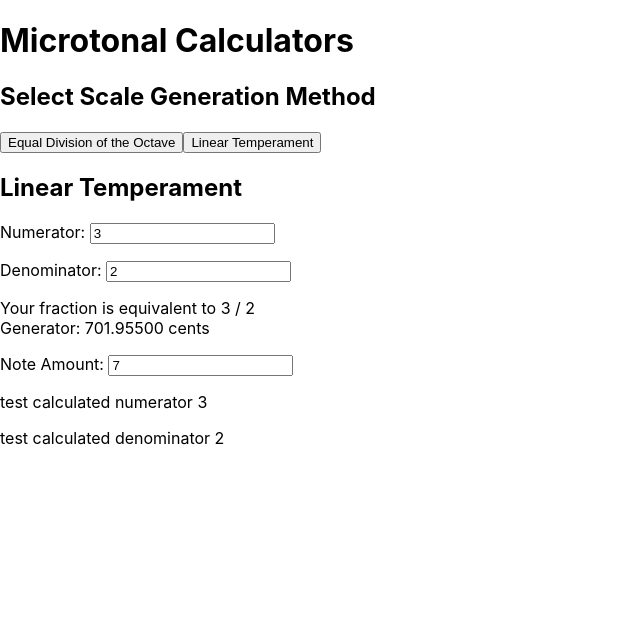
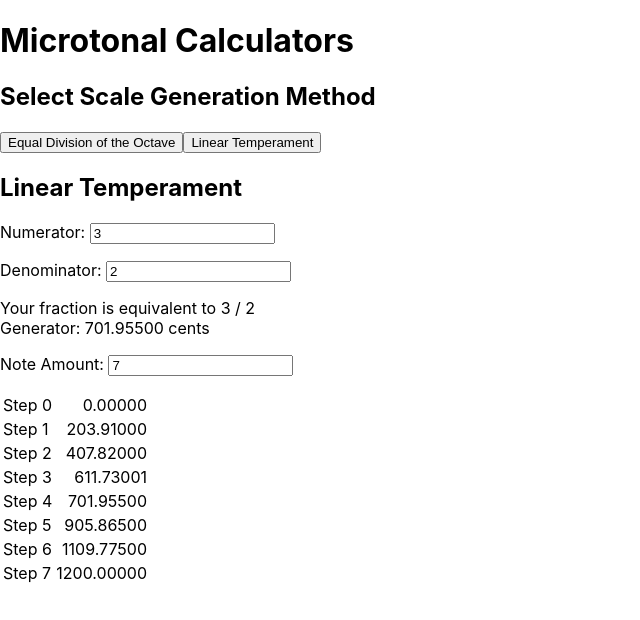
Before and after one commit to zzork/color-horizons-review-temp, a React (Create React App) app: page / in a window 1280 px wide. Both pictures are taken after a click on the button "Linear Temperament". Shown: the top 620 px of the page, without its empty margins (0-640 px from the left). Built offline with nearby package versions, Linux system fonts and the light colour scheme.

Commit message:
got basics of lt working

```diff
--- a/src/components/CalcEDOReadout.js
+++ b/src/components/CalcEDOReadout.js
@@ -1,4 +1,22 @@
 export const CalcEDOReadout = ({edo}) => {
+
+    if (edo === "") {
+        return <p>Enter an EDO</p>
+    }
+
+    if (edo === "0") {
+        return (
+        <div>
+        <h3>0 EDO</h3>
+        <p>John Cage? Is that you?</p>
+        </div>
+        )
+    }
+
+    if (edo < 0) {
+        return <p>EDO Value Must Be Greater than 0</p>
+    }
+
     const stepSize = 1200 / edo;
     let stepValuesList = [];
     for (let i = 0; i <= edo; i++) {
--- a/src/components/CalcLT.js
+++ b/src/components/CalcLT.js
@@ -1,12 +1,15 @@
 import React, { useState } from "react";
 import { CalcLTReadout } from "./CalcLTReadout";
+import { CalcLTTable } from "./CalcLTTable";
 
 export const CalcLT = ({}) => {
   const [selectedNumerator, setSelectedNumerator] = useState("3")
   const [selectedDenominator, setSelectedDenominator] = useState("2")
   const [selectedNoteAmount, setSelectedNoteAmount] = useState("7")
+
   const [calculatedNumerator, setCalculatedNumerator] = useState("3")
   const [calculatedDenominator, setCalculatedDenominator] = useState("2")
+
   // unclear on how target.value works
   const handleNumeratorChange = (userInput => setSelectedNumerator(userInput.target.value))
   const handleDenominatorChange = (userInput => setSelectedDenominator(userInput.target.value))
@@ -14,16 +17,23 @@ export const CalcLT = ({}) => {
     return (
       <div>
       <h2>Linear Temperament</h2>
+
       <p>Numerator: <input onChange={handleNumeratorChange} type="number" name="numeratorEntered" defaultValue="3"></input></p>
       <p>Denominator: <input onChange={handleDenominatorChange} type="number" name="denominatorEntered" defaultValue="2"></input></p>
+
       <CalcLTReadout
       numerator = {selectedNumerator}
       denominator = {selectedDenominator}
       setCalculatedNumerator = {setCalculatedNumerator}
       setCalculatedDenominator = {setCalculatedDenominator}/>
+
       <p>Note Amount: <input onChange={handleNoteAmountChange} type="number" name="noteAmountEntered" defaultValue="7"></input></p>
-      <p>test calculated numerator {calculatedNumerator}</p>
-      <p>test calculated denominator {calculatedDenominator}</p>
+
+      <CalcLTTable
+      numerator = {calculatedNumerator}
+      denominator = {calculatedDenominator}
+      noteAmount = {selectedNoteAmount}
+      />
       </div>
     )
   }
--- /dev/null
+++ b/src/components/CalcLTTable.js
@@ -0,0 +1,26 @@
+export const CalcLTTable = ({numerator, denominator, noteAmount}) => {
+
+    let stepsValuesList = []
+
+    console.log(noteAmount)
+
+    for (let i = 0; i < noteAmount; i++) {
+        let centsValue = i * (1200 * Math.log(numerator / denominator) / Math.log(2))
+        while (centsValue > 1200) {
+            centsValue -= 1200
+        }
+        stepsValuesList.push(centsValue)
+    }
+
+    stepsValuesList.push(1200)
+
+    stepsValuesList.sort((a, b) => a - b)
+
+    let stepValuesDisplay = stepsValuesList.map((value, index) => <tr><td>Step {index}</td> <td align="right">{value.toFixed(5)}</td></tr>)
+
+    return (
+        <table>
+        {stepValuesDisplay}
+        </table>
+    )
+}
--- a/src/components/GetGenerator.js
+++ b/src/components/GetGenerator.js
@@ -1,5 +1,8 @@
 export const GetGenerator = ({numerator, denominator}) => {
     let fullGenerator = (1200 * Math.log(numerator / denominator) / Math.log(2))
+    while (fullGenerator > 1200) {
+        fullGenerator -= 1200
+    }
     let fixedGenerator = fullGenerator.toFixed(5)
     return fixedGenerator
 }
```
